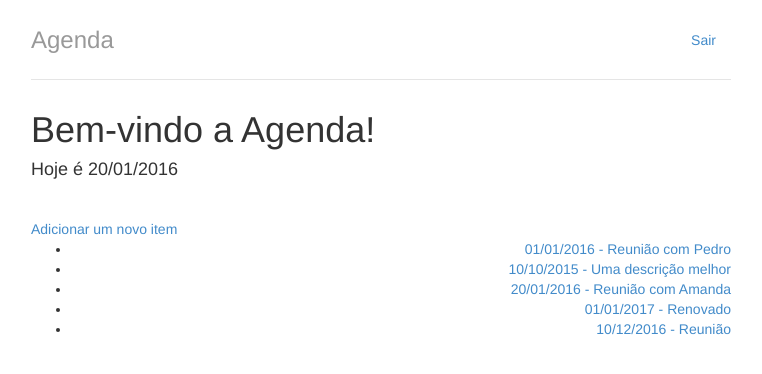
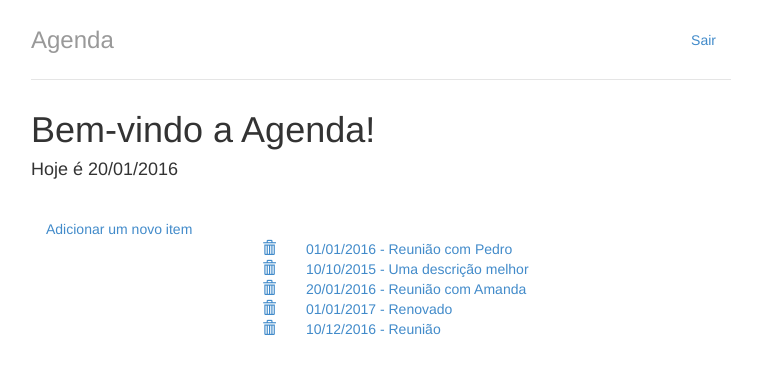
Before and after one commit to arthurpabr/aulas_osantana, a Django app: page / in a window 1280 px wide. Shown: the top 374 px of the page, without its empty margins (259-1021 px from the left). Run offline with Django 3.2, Linux system fonts and the light colour scheme; a user stored in the database is signed in; data comes from the database, SQL or seed files in the repository; both versions use the stored data as it was after the commit; parts of the project's set-up code (start-up, migrations or seed data) failed here and were passed over.

Commit message:
Realizados exercícios faltantes video 11 ... continuar nos 24min do vídeo 12

```diff
--- a/agenda/templates/lista.html
+++ b/agenda/templates/lista.html
@@ -1,16 +1,34 @@
 {% extends 'base.html' %}
 {% block body %}
+<div class="col-md-12">
+	<div class="row">
+		<div class="col-md-12">
 			<a href="adiciona/">Adicionar um novo item</a>
-
-<ul class="list-style">
+		</div>
+	</div>
+	<div class="row">
+		<ul>
 			{% for item in lista_de_itens %}
-	<li>
-		<a href="detalha/{{item.id}}" class="pull-right">
+			<li style="list-style-type: none;">
+				<div class="col-md-4">
+					<a href="{% url 'remove' item.id %}" class="pull-right">
+						<span class="glyphicon glyphicon-trash"></span>
+					</a>
+				</div>
+				<div class="col-md-8">
+					<a href="{% url 'detalha' item.id %}" class="pull-left">
 						{{ item.data|date:'d/m/Y'}} - {{ item.titulo }}
 					</a>
+				</div>
 			</li>
 			{% empty %}
 				<li>Sem itens na lista</li>
 			{% endfor %}
 		</ul>
+	</div>
+</div>
+
+
+
+
 {% endblock %}
--- /dev/null
+++ b/agenda/templates/removido.html
@@ -0,0 +1,5 @@
+{% extends 'base.html' %}
+{% block body %}
+<p>Dados removidos com sucesso!</p>
+<p><a href="/">Voltar para a listagem</a></p>
+{% endblock %}
--- a/agenda/views.py
+++ b/agenda/views.py
@@ -1,8 +1,9 @@
 # _*_ encoding: utf-8 _*_
-from django.shortcuts import render, redirect
+from django.shortcuts import render, redirect, get_object_or_404
 from agenda.models import ItemAgenda
 from agenda.forms import ItemAgendaForm
 from django.contrib.auth.decorators import login_required
+from django.http import Http404
 
 @login_required
 def lista(request):
@@ -31,10 +32,25 @@ def adiciona(request):
 
 @login_required
 def item(request, nr_item):
-	#consultar 20min do vídeo 11
-	pass
+	#try:
+	#	item = ItemAgenda.objects.get(id=nr_item)
+	#except ItemAgenda.DoesNotExist:
+	#	raise Http404(u"Este item não existe!")
+	item = get_object_or_404(ItemAgenda, pk=nr_item)
+	if request.method == 'POST':
+		form = ItemAgendaForm(request.POST, instance=item)
+		if form.is_valid:
+			form.save()
+			return render(request,'salvo.html',{})
+	else :
+		form = ItemAgendaForm(instance=item)
+	return render(request, 'item.html', {"form": form})
 
 @login_required
-def remove(request):
-	#consultar 20min do vídeo 11
-	pass
+def remove(request, nr_item):
+	item = get_object_or_404(ItemAgenda, pk=nr_item)
+	if request.method == 'POST':
+		item.delete()
+		return render(request,'removido.html',{})
+
+	return render(request, 'remove.html', {"item": item})
--- a/aulas_osantana/urls.py
+++ b/aulas_osantana/urls.py
@@ -6,8 +6,8 @@ from agenda import views
 urlpatterns = patterns('',
     url(r'^$', views.lista, name="lista"),
     url(r'^adiciona/$', views.adiciona, name="adiciona"),
-    #url(r'^item/(?P<nr_item>\d+)$', views.item, name="detalha"),
-    #url(r'^remove/(?P<nr_item>\d+)$', views.remove, name="remove"),
+    url(r'^item/(?P<nr_item>\d+)/$', views.item, name="detalha"),
+    url(r'^remove/(?P<nr_item>\d+)/$', views.remove, name="remove"),
     url(r'^login/$', login, {"template_name": "login.html"}, name="login"),
     url(r'^logout/$', logout_then_login, {"login_url": "/login/"}, name="logout"),
 )
```
Also changed, not shown: agenda/templates/item.html (added, +9 -0 lines), agenda/templates/remove.html (added, +12 -0 lines), db.sqlite3, 2 other files. Lines whose indentation alone changed are shown as unchanged.
